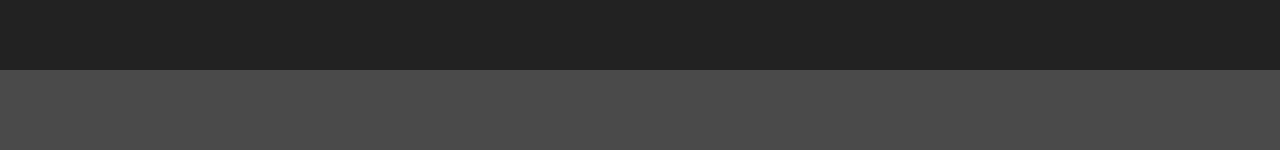
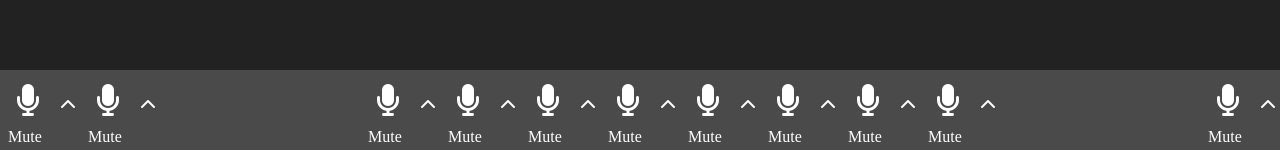
Before and after one commit to vdv-boolean/html-css-zoom, a plain HTML site: page index.html in a window 1280 px wide. Shown: the part 650-800 px from the top of the page. Drawn offline with Linux system fonts and the light colour scheme.

Commit message:
Add draft call buttons

```diff
--- a/assets/style.css
+++ b/assets/style.css
@@ -20,14 +20,14 @@ body {
     background-color: var(--black);
 }
 .videocall {
-    width: 100%
+    width: 100%;
     height: 100vh;
     padding: 4rem 4rem 4rem;
 }
 
 .call-bts {
     width: 100vw;
-    height: 10vh;
+    height: 80px;
     background-color: var(--grey);
     position:fixed;
     bottom: 0;
@@ -42,3 +42,43 @@ body {
     border: 3px solid red;
     float: left;
 }
+
+
+nav {
+    height: 100%;
+    display: flex;
+    justify-content: space-between;
+}
+
+nav > div {
+    height: 100%;
+    display: flex;
+}
+.mic {
+    height: 100%;
+    width: 80px;
+    /* background-color: red; */
+    color: white;
+    position: relative;
+}
+
+.fa-microphone {
+    position: absolute;
+    top: 50%;
+    left: 20%;
+    transform: translateY(-80%);
+    font-size: 2em;
+}
+span {
+    position: absolute;
+    bottom: 5%;
+    left: 10%;
+    /* transform: translate(0%); */
+}
+
+.fa-chevron-up {
+    position: absolute;
+    top: 50%;
+    right: 5%;
+    transform: translateY(-80%);
+}
--- a/index.html
+++ b/index.html
@@ -62,7 +62,72 @@
 
                 <!-- All call buttons-->
                 <div class="call-bts">
+                    <nav>
+                        <div class="input-device">
+                            <div class="mic">
+                                <i class="fa-solid fa-microphone"></i>
+                                <span>Mute</span>
+                                <i class="fa-solid fa-chevron-up"></i>
+                            </div>
+                            <div class="mic">
+                                <i class="fa-solid fa-microphone"></i>
+                                <span>Mute</span>
+                                <i class="fa-solid fa-chevron-up"></i>
+                            </div>
+                        </div>
 
+                        <div class="call-functions">
+                            <div class="mic">
+                                <i class="fa-solid fa-microphone"></i>
+                                <span>Mute</span>
+                                <i class="fa-solid fa-chevron-up"></i>
+                            </div>
+                            <div class="mic">
+                                <i class="fa-solid fa-microphone"></i>
+                                <span>Mute</span>
+                                <i class="fa-solid fa-chevron-up"></i>
+                            </div>
+                            <div class="mic">
+                                <i class="fa-solid fa-microphone"></i>
+                                <span>Mute</span>
+                                <i class="fa-solid fa-chevron-up"></i>
+                            </div>
+                            <div class="mic">
+                                <i class="fa-solid fa-microphone"></i>
+                                <span>Mute</span>
+                                <i class="fa-solid fa-chevron-up"></i>
+                            </div>
+                            <div class="mic">
+                                <i class="fa-solid fa-microphone"></i>
+                                <span>Mute</span>
+                                <i class="fa-solid fa-chevron-up"></i>
+                            </div>
+                            <div class="mic">
+                                <i class="fa-solid fa-microphone"></i>
+                                <span>Mute</span>
+                                <i class="fa-solid fa-chevron-up"></i>
+                            </div>
+                            <div class="mic">
+                                <i class="fa-solid fa-microphone"></i>
+                                <span>Mute</span>
+                                <i class="fa-solid fa-chevron-up"></i>
+                            </div>
+                            <div class="mic">
+                                <i class="fa-solid fa-microphone"></i>
+                                <span>Mute</span>
+                                <i class="fa-solid fa-chevron-up"></i>
+                            </div>
+                        </div>
+
+                        <div class="close-call">
+                            <div class="mic">
+                                <i class="fa-solid fa-microphone"></i>
+                                <span>Mute</span>
+                                <i class="fa-solid fa-chevron-up"></i>
+                            </div>
+                        </div>
+
+                    </nav>
                 </div>
             </div>
         </main>
```
